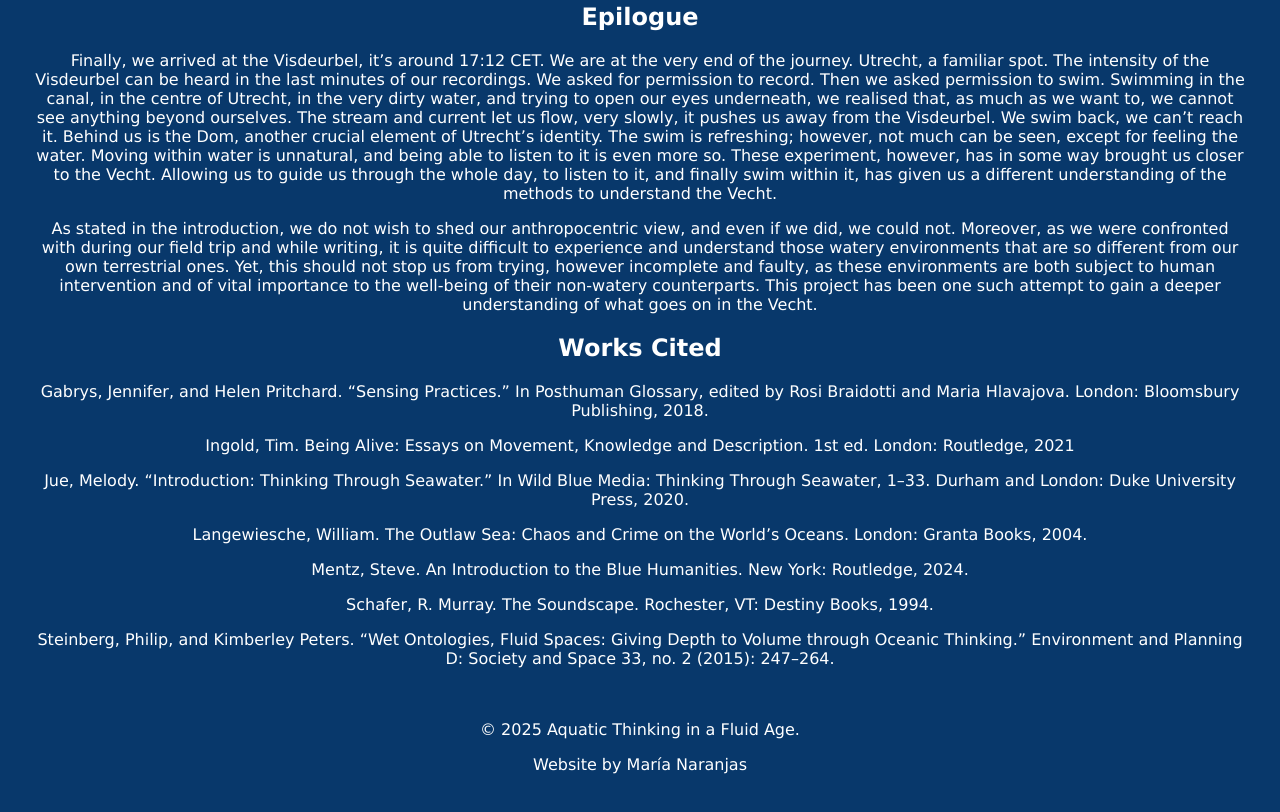
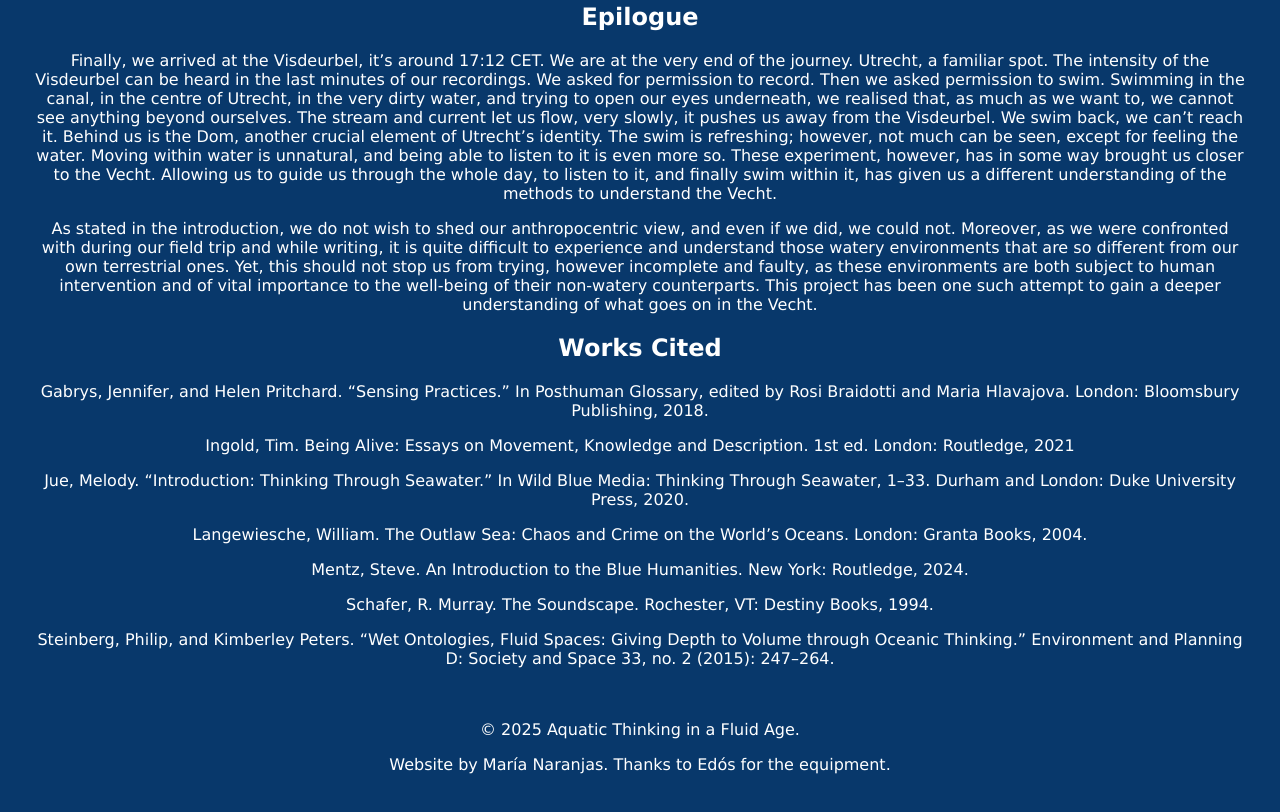
Before and after one commit to mariaylanaranja/mariaylanaranja.github.io, a plain HTML site: page index.html in a window 1280 px wide. Shown: the part 5336-6148 px from the top of the page. Drawn offline with Linux system fonts and the light colour scheme.

Commit message:
Update index.html

```diff
--- a/index.html
+++ b/index.html
@@ -167,7 +167,7 @@
         <footer>
 
         <p>© 2025 Aquatic Thinking in a Fluid Age. </p>
-        <p>Website by María Naranjas</p>
+        <p>Website by María Naranjas. Thanks to Edós for the equipment.</p>
     </footer>
 </body>
 </html>
```
